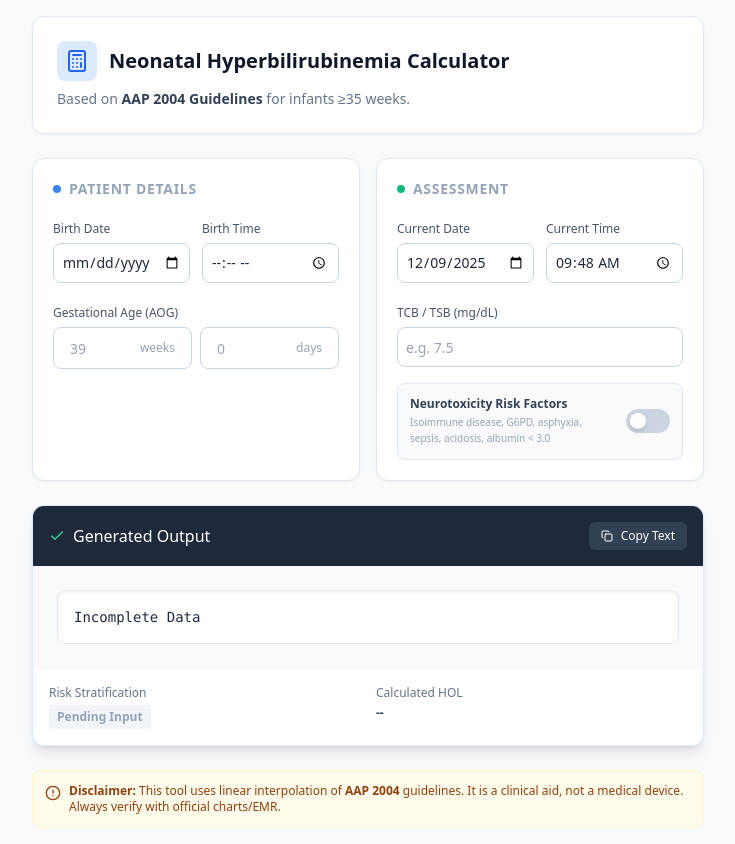
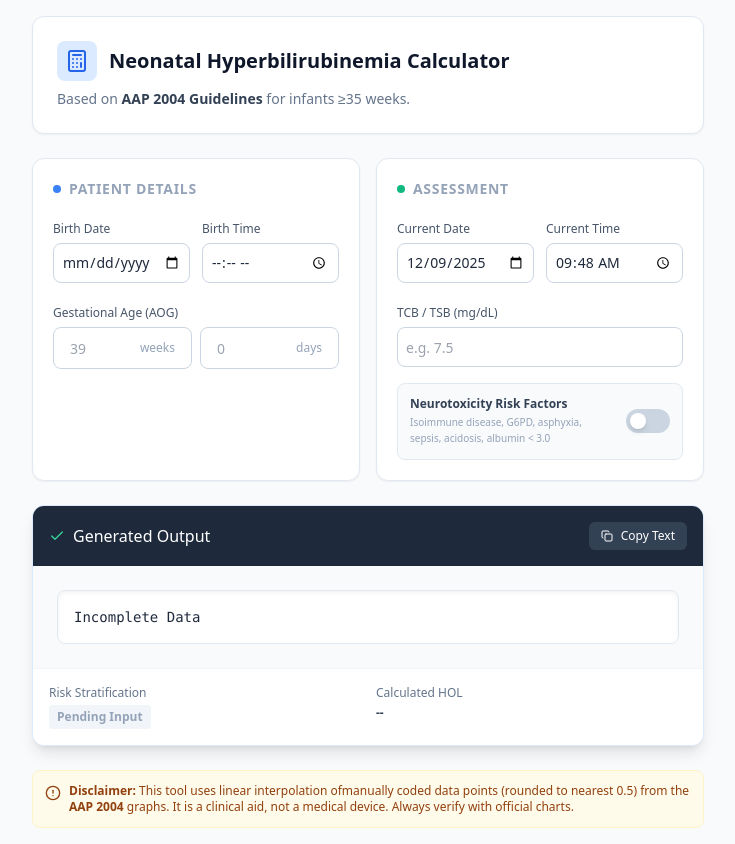
Before and after one commit to cvee112/bilicalc, a React (Vite) app: page / in a window 1280 px wide. Shown: the whole page, without its empty margins (272-1007 px from the left). Built offline with nearby package versions, Linux system fonts and the light colour scheme.

Commit message:
Update disclaimer

```diff
--- a/src/App.jsx
+++ b/src/App.jsx
@@ -405,7 +405,7 @@ Bhutani Risk Zone: ${bhutaniZone}`;
         <div className="flex items-start gap-2 p-3 bg-amber-50 text-amber-800 text-xs rounded-lg border border-amber-100">
            <AlertCircle className="w-4 h-4 mt-0.5 flex-shrink-0" />
            <p>
-             <strong>Disclaimer:</strong> This tool uses linear interpolation of <strong>AAP 2004</strong> guidelines. It is a clinical aid, not a medical device. Always verify with official charts/EMR.
+             <strong>Disclaimer:</strong> This tool uses linear interpolation ofmanually coded data points (rounded to nearest 0.5) from the <strong>AAP 2004</strong> graphs. It is a clinical aid, not a medical device. Always verify with official charts.
            </p>
         </div>
 
```
